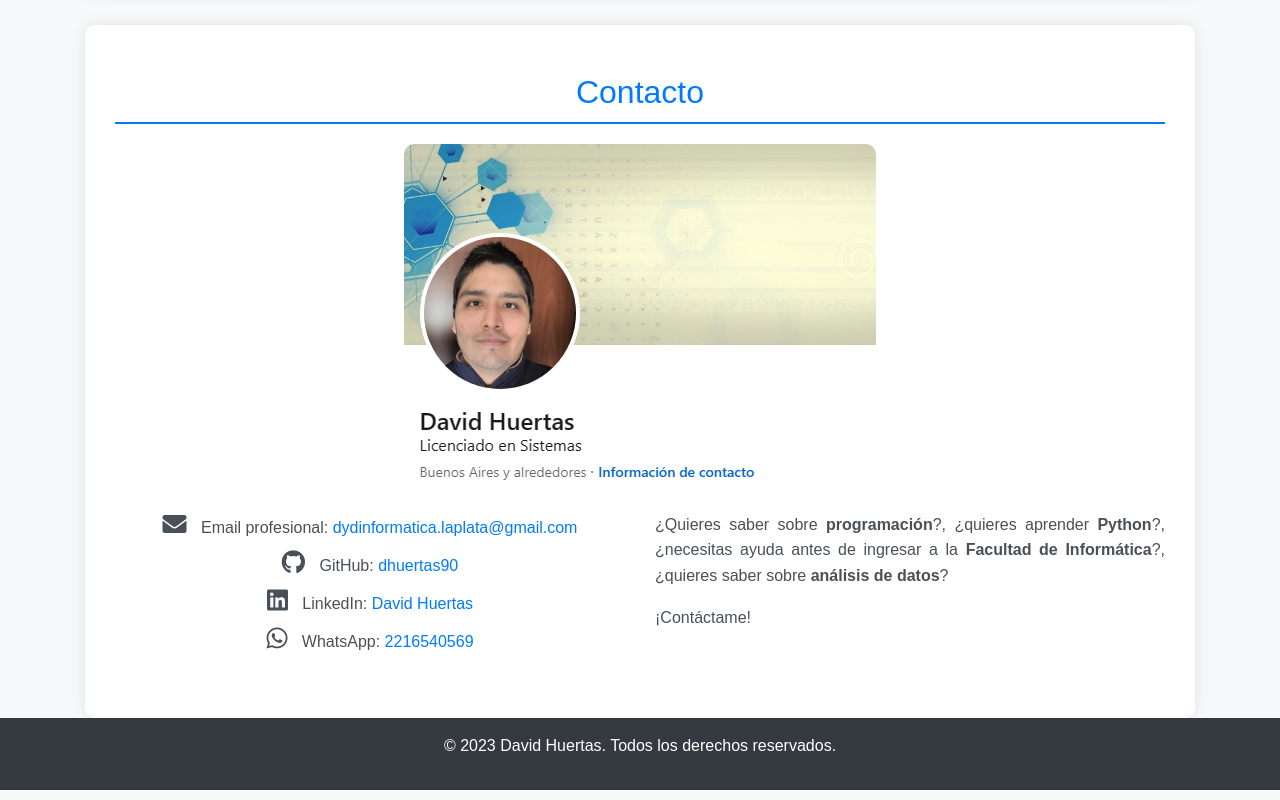
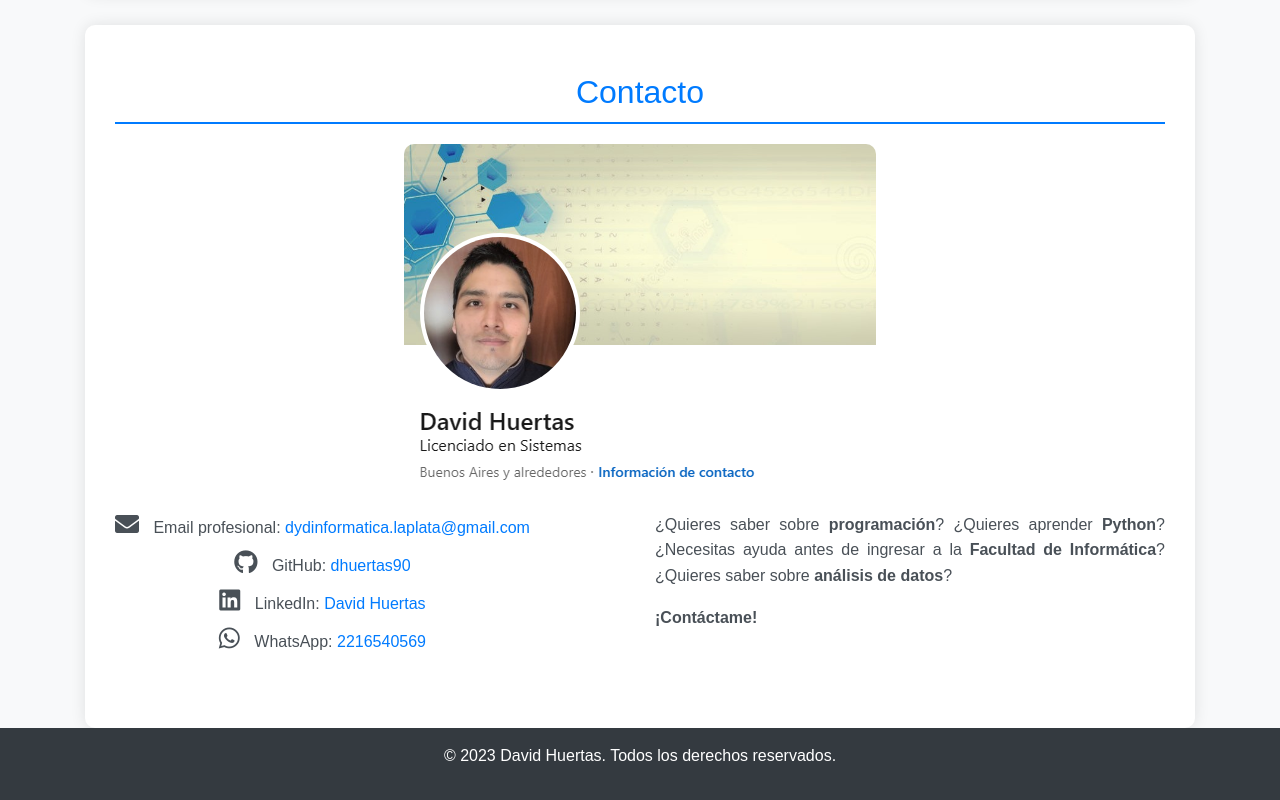
Before and after one commit to davidhuertasinfo/davidhuertasinfo, a plain HTML site: page index.html in a window 1280 px wide. Shown: the part 3532-4332 px from the top of the page. Drawn offline with nearby package versions, Linux system fonts and the light colour scheme.

Commit message:
Update index.html

```diff
--- a/index.html
+++ b/index.html
@@ -286,7 +286,7 @@
             <img src="images/perfil/contacto.PNG" alt="Imagen del rostro de David mirando al frente con seguridad, resaltanto el texto Licenciado en Sistemas." class="img-fluid">
 
             <div class="row justify-content-center">
-                <div class="col-md-6">
+                <div id="contacto-listado" class="col-md-6 d-flex align-items-left">
                     <ul>
                         <li>
                             <i class="fas fa-envelope"></i> Email profesional: <a href="mailto:dydinformatica.laplata@gmail.com">dydinformatica.laplata@gmail.com</a>
@@ -302,9 +302,12 @@
                         </li>
                     </ul>
                 </div>
-                <div class="col-md-6">
-                    <p>¿Quieres saber sobre <strong>programación</strong>?, ¿quieres aprender <strong>Python</strong>?, ¿necesitas ayuda antes de ingresar a la <strong>Facultad de Informática</strong>?, ¿quieres saber sobre <strong>análisis de datos</strong>?</p>
-                    <p>¡Contáctame!</p>
+                <div id="contacto-parrafo" class="col-md-6">
+                    <p>¿Quieres saber sobre <strong>programación</strong>?
+                        ¿Quieres aprender <strong>Python</strong>?
+                        ¿Necesitas ayuda antes de ingresar a la <strong>Facultad de Informática</strong>?
+                        ¿Quieres saber sobre <strong>análisis de datos</strong>?</p>
+                    <p><strong>¡Contáctame!</strong></p>
                 </div>
             </div>
         </section>
```
